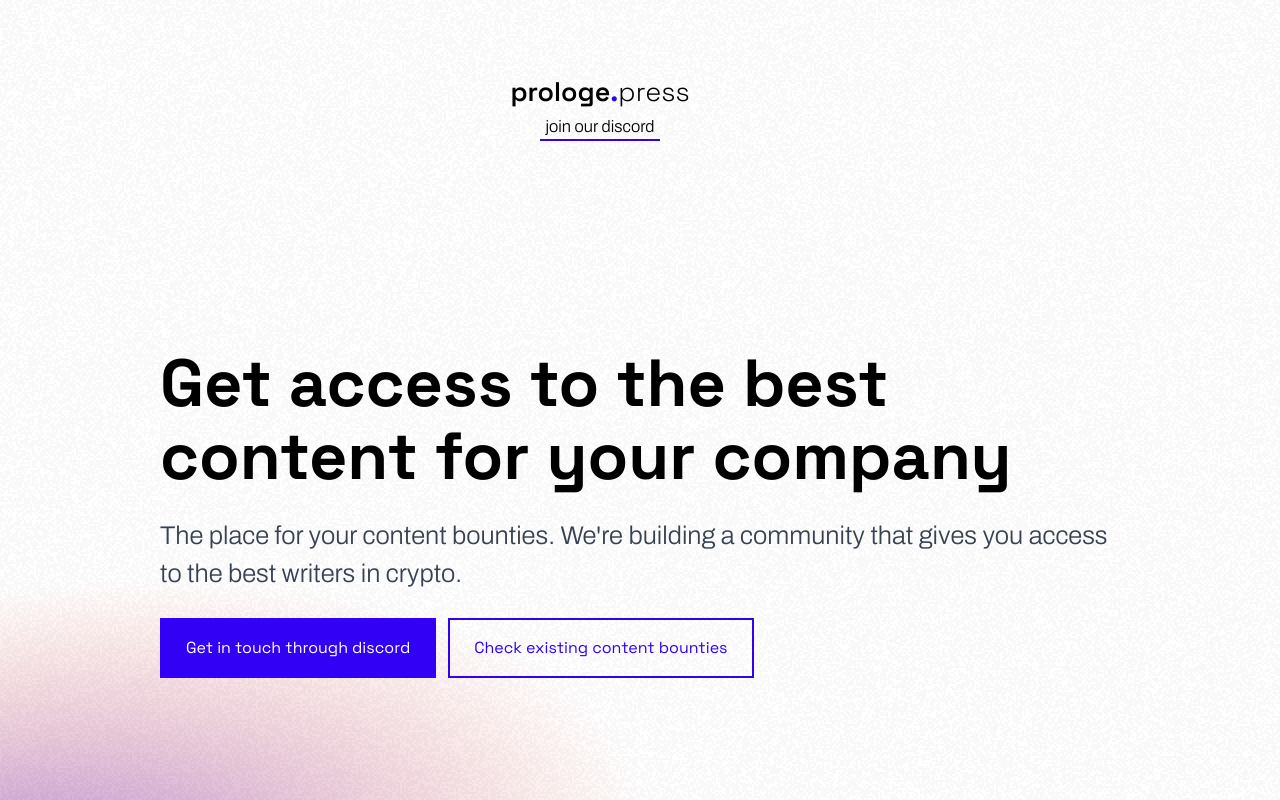
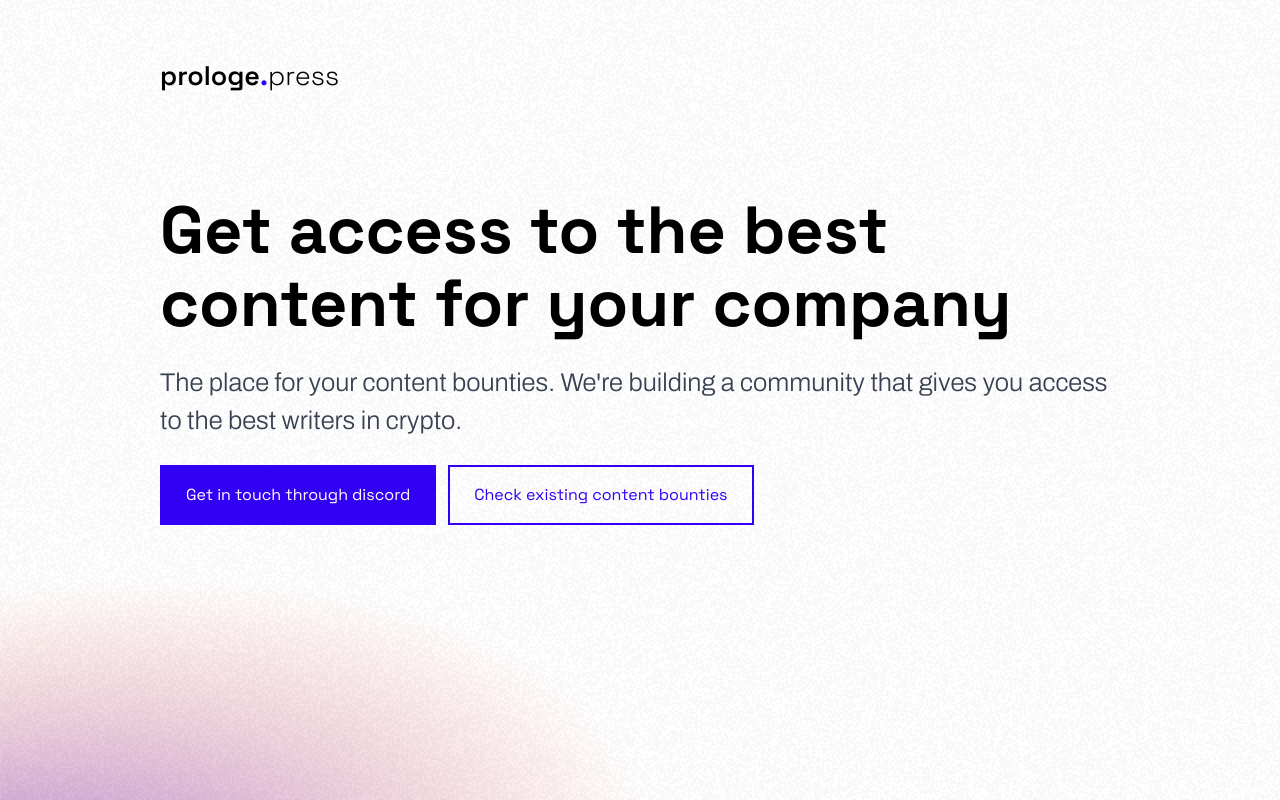
Before and after one commit to daonative/interface, a Next.js app: page /companies in a window 1280 px wide. Built offline with nearby package versions, Linux system fonts and the light colour scheme.

Commit message:
style(Companies): improve landing page

```diff
--- a/pages/companies.js
+++ b/pages/companies.js
@@ -5,7 +5,7 @@ import { StyledMain } from "../components/StyledMain";
 import Button from "../components/Button";
 import styled from "styled-components";
 import { NextSeo } from "next-seo";
-import { Nav } from "../components/Nav";
+import { AnimatedLogo } from "../components/AnimatedLogo";
 
 const H1 = styled.h1`
   font-family: "Space Grotesk";
@@ -17,9 +17,9 @@ const H2 = styled.h2`
   font-size: clamp(1rem, 2vw, 4.1rem);
 `;
 
-export const Headline = () => {
+export const Headline = ({ className }) => {
   return (
-    <StyledMain>
+    <StyledMain className={className}>
       <main className="mt-auto md:mt-0">
         <H1 className="mb-6">
           Get access to the best content for your company
@@ -54,6 +54,14 @@ const Background = () => {
   );
 };
 
+const LandingNav = ({ className }) => (
+  <nav className={className}>
+    <div className={`flex justify-between items-center `}>
+      <AnimatedLogo />
+    </div>
+  </nav>
+);
+
 export default function Companies() {
   return (
     <>
@@ -66,12 +74,12 @@ export default function Companies() {
         {
           // LeftPane
         }
-        <div className="relative h-full grid gap-y-4 md:grid-rows-6 md:grid-cols-16 py-6 md:py-14 ">
-          <Nav className="row-start-1 md:col-start-8" />
+        <div className="relative h-full grid md:grid-cols-16 py-6 md:py-14 ">
           <div
-            className={`md:col-start-3 md:col-end-15 row-start-4 md:row-start-3 h-full pt-3 py-6 md:py-14 px-8 md:px-0 magic-grid`}
+            className={`md:col-start-3 md:col-end-15 h-full px-8 md:px-0 magic-grid`}
           >
-            <Headline />
+            <LandingNav />
+            <Headline  />
           </div>
         </div>
       </div>
```
